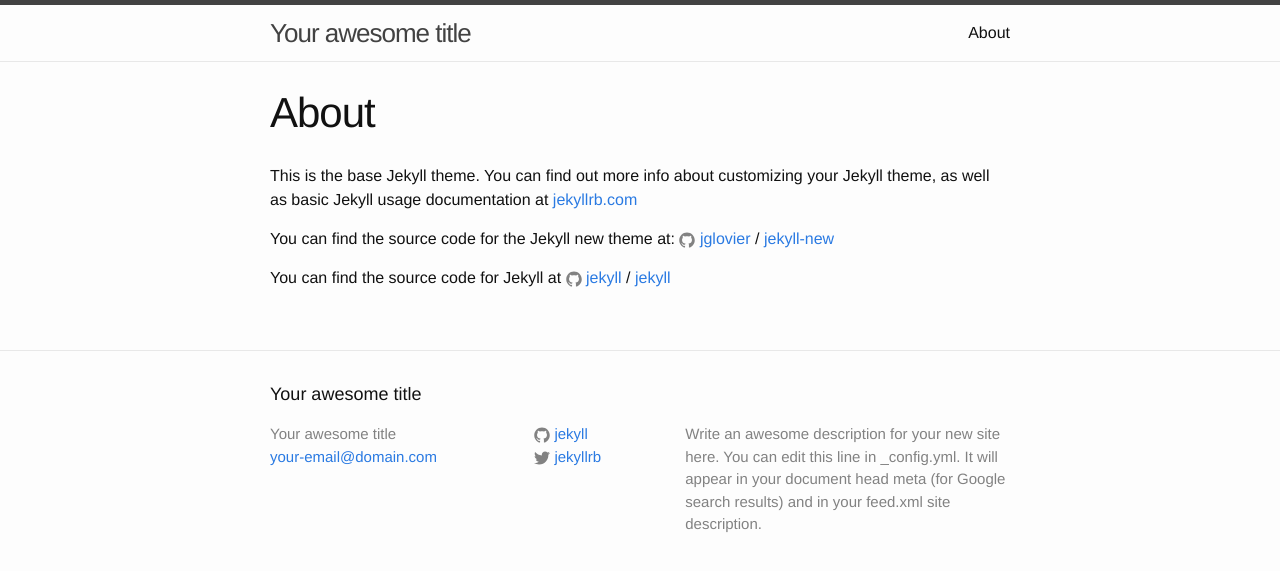
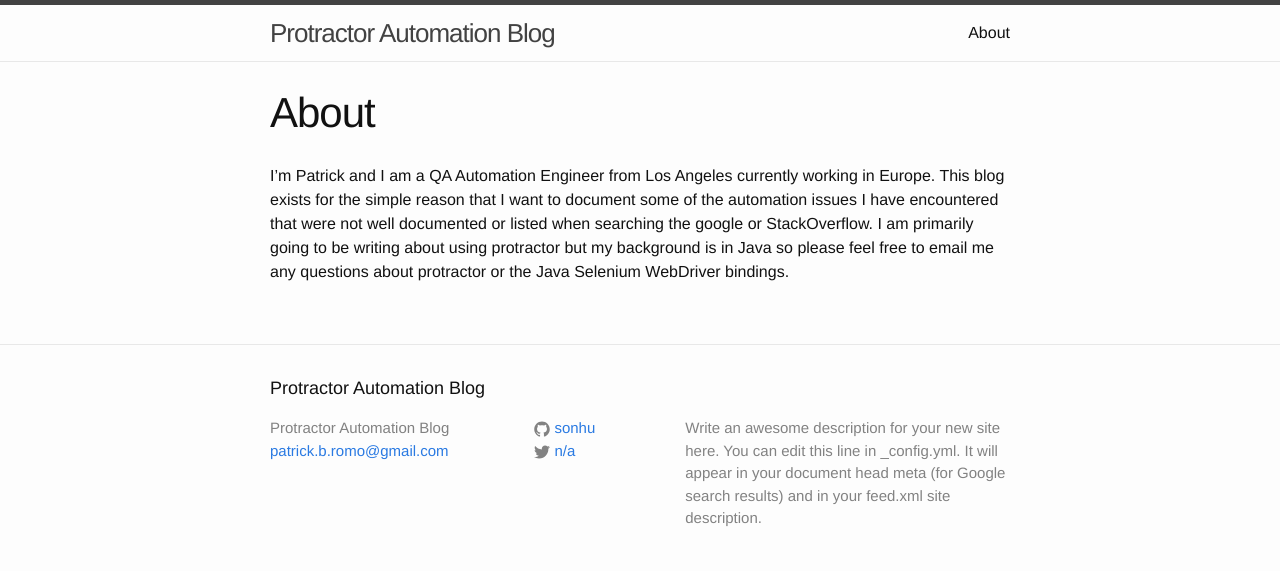
Before and after one commit to patrickromo/patrickromo.github.io, a Jekyll site: the page built from about.md, in a window 1280 px wide. Shown: the top 571 px of the page. Built offline with Jekyll 4.4.1, drawn with Linux system fonts in a browser that asks for light colours.

Commit message:
Added new stuff

```diff
--- a/_config.yml
+++ b/_config.yml
@@ -6,16 +6,16 @@
 # 'jekyll serve'. If you change this file, please restart the server process.
 
 # Site settings
-title: Your awesome title
-email: your-email@domain.com
+title: Protractor Automation Blog
+email: patrick.b.romo@gmail.com
 description: > # this means to ignore newlines until "baseurl:"
   Write an awesome description for your new site here. You can edit this
   line in _config.yml. It will appear in your document head meta (for
   Google search results) and in your feed.xml site description.
 baseurl: "" # the subpath of your site, e.g. /blog
-url: "http://yourdomain.com" # the base hostname & protocol for your site
-twitter_username: jekyllrb
-github_username:  jekyll
+url: "http://patrickromo.github.io" # the base hostname & protocol for your site
+twitter_username: n/a
+github_username:  sonhu
 
 # Build settings
 markdown: kramdown
--- a/about.md
+++ b/about.md
@@ -4,12 +4,8 @@ title: About
 permalink: /about/
 ---
 
-This is the base Jekyll theme. You can find out more info about customizing your Jekyll theme, as well as basic Jekyll usage documentation at [jekyllrb.com](http://jekyllrb.com/)
-
-You can find the source code for the Jekyll new theme at:
-{% include icon-github.html username="jglovier" %} /
-[jekyll-new](https://github.com/jglovier/jekyll-new)
-
-You can find the source code for Jekyll at
-{% include icon-github.html username="jekyll" %} /
-[jekyll](https://github.com/jekyll/jekyll)
+I'm Patrick and I am a QA Automation Engineer from Los Angeles currently working in Europe.
+This blog exists for the simple reason that I want to document some of the automation issues I have
+encountered that were not well documented or listed when searching the google or StackOverflow.
+I am primarily going to be writing about using protractor but my background is in Java so please feel
+free to email me any questions about protractor or the Java Selenium WebDriver bindings.
```
Also changed, not shown: _posts/2016-02-29-protractor-pageobjects-es2015.markdown (+5 -5 lines).
